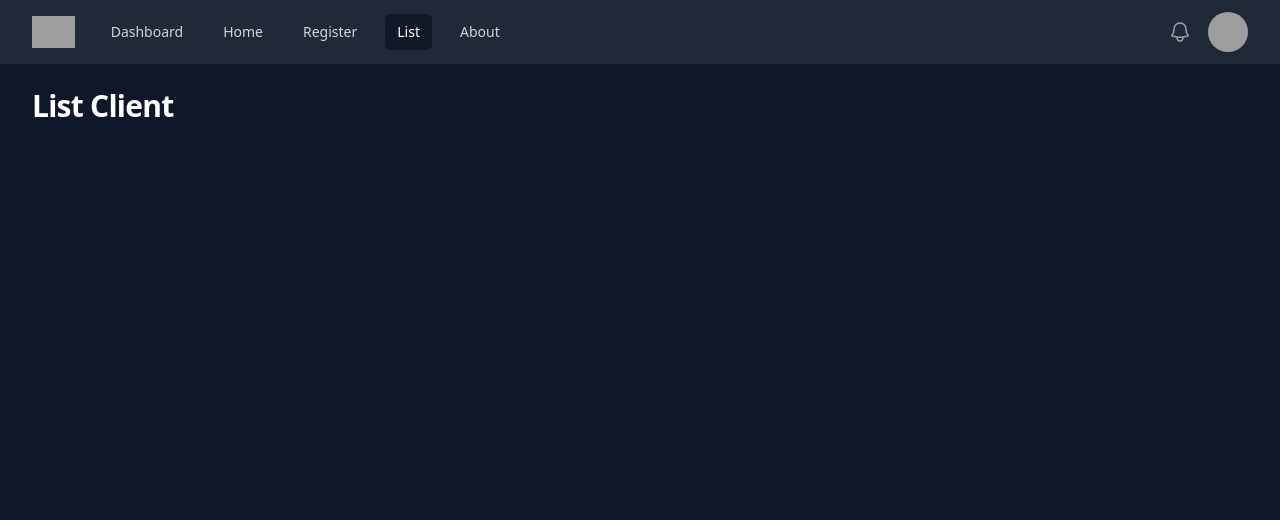
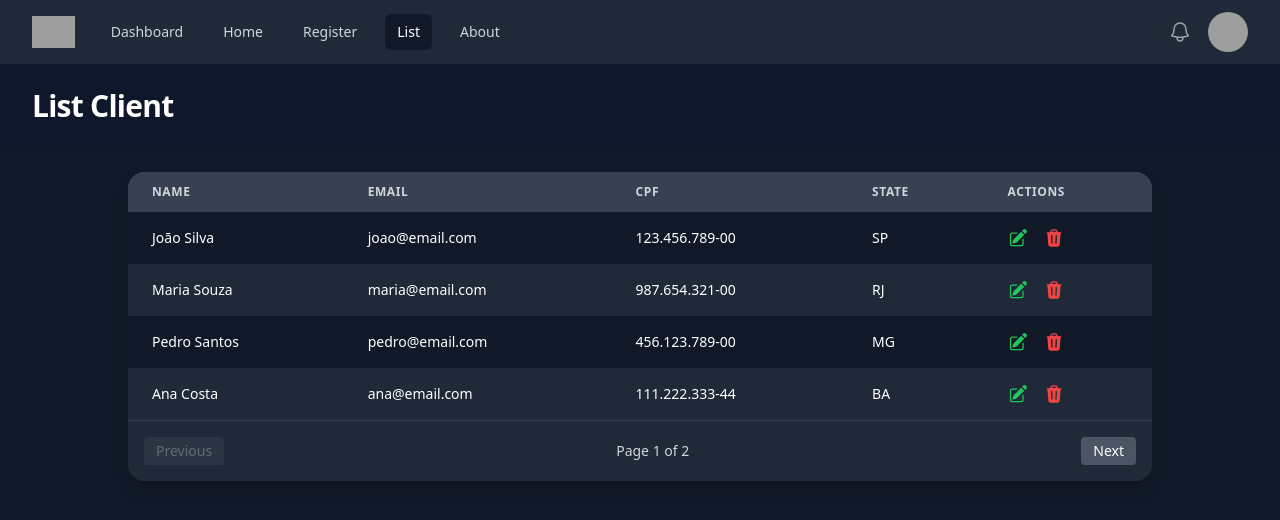
Before and after one commit to javazord/register-customer-web, a React (Vite) app: page /listcustomer in a window 1280 px wide. Shown: the top 520 px of the page. Built offline with nearby package versions, Linux system fonts and the light colour scheme; grey boxes are pictures that could not be loaded.

Commit message:
feat: criação do modelo para as telas de registro de listagem de clientes

```diff
--- a/index.html
+++ b/index.html
@@ -1,5 +1,5 @@
 <!DOCTYPE html>
-<html lang="en">
+<html lang="pt-br">
   <head>
     <meta charset="UTF-8" />
     <link rel="icon" type="image/svg+xml" href="/vite.svg" />
--- /dev/null
+++ b/src/data/states.js
@@ -0,0 +1,29 @@
+export const states = [
+  { sigla: "AC", nome: "Acre" },
+  { sigla: "AL", nome: "Alagoas" },
+  { sigla: "AP", nome: "Amapá" },
+  { sigla: "AM", nome: "Amazonas" },
+  { sigla: "BA", nome: "Bahia" },
+  { sigla: "CE", nome: "Ceará" },
+  { sigla: "DF", nome: "Distrito Federal" },
+  { sigla: "ES", nome: "Espírito Santo" },
+  { sigla: "GO", nome: "Goiás" },
+  { sigla: "MA", nome: "Maranhão" },
+  { sigla: "MT", nome: "Mato Grosso" },
+  { sigla: "MS", nome: "Mato Grosso do Sul" },
+  { sigla: "MG", nome: "Minas Gerais" },
+  { sigla: "PA", nome: "Pará" },
+  { sigla: "PB", nome: "Paraíba" },
+  { sigla: "PR", nome: "Paraná" },
+  { sigla: "PE", nome: "Pernambuco" },
+  { sigla: "PI", nome: "Piauí" },
+  { sigla: "RJ", nome: "Rio de Janeiro" },
+  { sigla: "RN", nome: "Rio Grande do Norte" },
+  { sigla: "RS", nome: "Rio Grande do Sul" },
+  { sigla: "RO", nome: "Rondônia" },
+  { sigla: "RR", nome: "Roraima" },
+  { sigla: "SC", nome: "Santa Catarina" },
+  { sigla: "SP", nome: "São Paulo" },
+  { sigla: "SE", nome: "Sergipe" },
+  { sigla: "TO", nome: "Tocantins" },
+];
--- a/src/hooks/useCustomerForm.js
+++ b/src/hooks/useCustomerForm.js
@@ -21,6 +21,13 @@ export default function useCustomerForm() {
     setFormData((prev) => ({
       ...prev,
       [name]: value,
+    }));
+  };
+
+  const handleChangeState = (value) => {
+    setFormData((prev) => ({
+      ...prev,
+      state: value.nome,
     }));
   };
 
@@ -57,5 +64,6 @@ export default function useCustomerForm() {
     handleChange,
     handleChangeEmail,
     getFormattedCpf,
+    handleChangeState,
   };
 }
--- a/src/routes/AppRoutes.jsx
+++ b/src/routes/AppRoutes.jsx
@@ -1,8 +1,8 @@
 import { Route, Routes } from "react-router-dom";
-import CustomerRegisterForm from "../views/customer/CustomerRegisterForm";
-import CustomerList from "../views/customer/CustomerList";
 import Home from "../views/Home";
 import About from "../views/about/About";
+import CustomerRegisterForm from "../views/customer/register/CustomerRegisterForm";
+import CustomerList from "../views/customer/list/CustomerList";
 
 export default function AppRoutes() {
   return (
--- a/src/views/customer/CustomerListForm.jsx
+++ /dev/null
@@ -1,7 +0,0 @@
-export default function CustomerListForm() {
-  return (
-    <main>
-      <div className="w-screen h-screen flex justify-center"></div>
-    </main>
-  );
-}
--- /dev/null
+++ b/src/views/customer/list/CustomerListForm.jsx
@@ -0,0 +1,5 @@
+import CustomerTable from "./CustomerTable";
+
+export default function CustomerListForm() {
+  return <CustomerTable />;
+}
--- /dev/null
+++ b/src/views/customer/list/CustomerTable.jsx
@@ -0,0 +1,146 @@
+import { PencilSquareIcon, TrashIcon } from "@heroicons/react/24/solid";
+import { useState } from "react";
+
+const data = [
+  {
+    id: 1,
+    name: "João Silva",
+    email: "joao@email.com",
+    cpf: "123.456.789-00",
+    estado: "SP",
+  },
+  {
+    id: 2,
+    name: "Maria Souza",
+    email: "maria@email.com",
+    cpf: "987.654.321-00",
+    estado: "RJ",
+  },
+  {
+    id: 3,
+    name: "Pedro Santos",
+    email: "pedro@email.com",
+    cpf: "456.123.789-00",
+    estado: "MG",
+  },
+  {
+    id: 4,
+    name: "Ana Costa",
+    email: "ana@email.com",
+    cpf: "111.222.333-44",
+    estado: "BA",
+  },
+  {
+    id: 5,
+    name: "Carlos Lima",
+    email: "carlos@email.com",
+    cpf: "555.666.777-88",
+    estado: "RS",
+  },
+  {
+    id: 6,
+    name: "Lucas Rocha",
+    email: "lucas@email.com",
+    cpf: "888.999.000-11",
+    estado: "AM",
+  },
+  {
+    id: 7,
+    name: "Fernanda Dias",
+    email: "fernanda@email.com",
+    cpf: "444.555.666-77",
+    estado: "PE",
+  },
+];
+
+export default function CustomerTable() {
+  const [currentPage, setCurrentPage] = useState(1);
+  const itemsPerPage = 4;
+
+  const indexOfLastItem = currentPage * itemsPerPage;
+  const indexOfFirstItem = indexOfLastItem - itemsPerPage;
+  const currentItems = data.slice(indexOfFirstItem, indexOfLastItem);
+  const totalPages = Math.ceil(data.length / itemsPerPage);
+
+  const handleNext = () => {
+    if (currentPage < totalPages) setCurrentPage((prev) => prev + 1);
+  };
+
+  const handlePrev = () => {
+    if (currentPage > 1) setCurrentPage((prev) => prev - 1);
+  };
+
+  return (
+    <div className="overflow-x-auto p-6 bg-gray-900 min-h-screen text-white">
+      <div className="max-w-5xl mx-auto bg-gray-800 rounded-2xl shadow-lg overflow-hidden">
+        <div className="max-h-96 overflow-y-auto">
+          <table className="min-w-full text-sm">
+            <thead className="bg-gray-700 text-gray-300 uppercase text-xs tracking-wider">
+              <tr>
+                <th className="px-6 py-3 text-left">Name</th>
+                <th className="px-6 py-3 text-left">Email</th>
+                <th className="px-6 py-3 text-left">CPF</th>
+                <th className="px-6 py-3 text-left">State</th>
+                <th className="px-6 py-3 text-left">Actions</th>
+              </tr>
+            </thead>
+            <tbody>
+              {currentItems.map((person, idx) => (
+                <tr
+                  key={person.id}
+                  className={idx % 2 === 0 ? "bg-gray-900" : "bg-gray-800"}
+                >
+                  <td className="px-6 py-4 whitespace-nowrap">{person.name}</td>
+                  <td className="px-6 py-4 whitespace-nowrap">
+                    {person.email}
+                  </td>
+                  <td className="px-6 py-4 whitespace-nowrap">{person.cpf}</td>
+                  <td className="px-6 py-4 whitespace-nowrap">
+                    {person.estado}
+                  </td>
+                  <td className="px-6 py-4 whitespace-nowrap">
+                    <div className="flex gap-4 items-center">
+                      <button
+                        className="text-green-500 hover:text-green-400"
+                        title="Editar"
+                      >
+                        <PencilSquareIcon className="h-5 w-5" />
+                      </button>
+                      <button
+                        className="text-red-500 hover:text-red-400"
+                        title="Excluir"
+                      >
+                        <TrashIcon className="h-5 w-5" />
+                      </button>
+                    </div>
+                  </td>
+                </tr>
+              ))}
+            </tbody>
+          </table>
+        </div>
+
+        {/* Paginação */}
+        <div className="flex items-center justify-between p-4 border-t border-gray-700">
+          <button
+            onClick={handlePrev}
+            disabled={currentPage === 1}
+            className="text-sm text-white bg-gray-600 px-3 py-1 rounded disabled:opacity-30"
+          >
+            Previous
+          </button>
+          <span className="text-sm text-gray-300">
+            Page {currentPage} of {totalPages}
+          </span>
+          <button
+            onClick={handleNext}
+            disabled={currentPage === totalPages}
+            className="text-sm text-white bg-gray-600 px-3 py-1 rounded disabled:opacity-30"
+          >
+            Next
+          </button>
+        </div>
+      </div>
+    </div>
+  );
+}
--- a/src/views/customer/CustomerRegister.jsx
+++ b/src/views/customer/register/CustomerRegister.jsx
@@ -1,4 +1,4 @@
-import CustomerRegisterForm from "./CustomerRegisterForm";
+import CustomerRegisterForm from "../CustomerRegisterForm";
 
 export default function CustomerRegister() {
   return <CustomerRegisterForm />;
--- a/src/views/customer/CustomerRegisterForm.jsx
+++ b/src/views/customer/register/CustomerRegisterForm.jsx
@@ -4,14 +4,32 @@ import {
   Input,
   Fieldset,
   Button,
-  Select,
+  Combobox,
+  ComboboxInput,
+  ComboboxOptions,
+  ComboboxOption,
 } from "@headlessui/react";
 import clsx from "clsx";
-import useCustomerForm from "../../hooks/useCustomerForm";
+import useCustomerForm from "../../../hooks/useCustomerForm";
+import { states } from "../../../data/states";
+import { useState } from "react";
 
 export default function CustomerRegisterForm() {
-  const { formData, handleChange, getFormattedCpf, handleChangeEmail } =
-    useCustomerForm();
+  const {
+    formData,
+    handleChange,
+    handleChangeState,
+    getFormattedCpf,
+    handleChangeEmail,
+  } = useCustomerForm();
+  const [query, setQuery] = useState("");
+
+  const filteredStates =
+    query === ""
+      ? states
+      : states.filter((state) =>
+          state.nome.toLowerCase().includes(query.toLowerCase())
+        );
 
   return (
     <>
@@ -22,8 +40,8 @@ export default function CustomerRegisterForm() {
           </h1>
         </div>
       </header>
-      <main className="w-auto h-screen justify-center">
-        <div className="shadow-sm bg-slate-700 border border-white p-3 m-5">
+      <main className="h-screen">
+        <div className="max-w-4xl mx-auto shadow-sm bg-slate-700 border rounded-lg border-white p-3 m-5">
           <Fieldset className="grid grid-cols-2 gap-4">
             <Field>
               <Label className="text-sm/6 font-medium text-white">Name</Label>
@@ -52,7 +70,6 @@ export default function CustomerRegisterForm() {
               />
             </Field>
           </Fieldset>
-
           <Fieldset className="grid grid-cols-3 gap-4">
             <Field>
               <Label className="block text-sm/6 font-medium text-white">
@@ -98,7 +115,7 @@ export default function CustomerRegisterForm() {
                 className={clsx(
                   "block w-full border border-white rounded-lg bg-gray-700 px-3 py-1.5 text-sm/6 text-white "
                 )}
-                type="number"
+                type="text"
                 name="phone"
                 value={formData.phone}
                 placeholder="(99) 99999-9999"
@@ -107,24 +124,51 @@ export default function CustomerRegisterForm() {
             </Field>
           </Fieldset>
 
-          <div className="divide-x-4 border border-1 border-dashed mt-5 mb-4"></div>
+          <div className="flex items-center gap-1 mt-10 ">
+            <div className="w-10 divide-x-0 border border-1 border-dashed"></div>
+            <p className="font-bold text-white pb-1">Address</p>
+            <div className="flex-1 divide-x-0 border border-1 border-dashed"></div>
+          </div>
 
           <Fieldset className="grid grid-cols-4 gap-4">
             <Field>
               <Label className="text-sm/6 font-medium text-white">State</Label>
-              <Select
-                className={clsx(
-                  "block w-full mr-2 border border-white rounded-lg bg-gray-700 px-3 py-1.5 text-white"
-                )}
-                type="text"
+              <Combobox
+                value={states.find((s) => s.nome === formData.state) || ""}
                 name="state"
-                value={formData.state}
-                onChange={handleChange}
+                onChange={handleChangeState}
               >
-                <option></option>
-                <option></option>
-                <option></option>
-              </Select>
+                <ComboboxInput
+                  className={clsx(
+                    "block w-full mr-2 border border-white rounded-lg bg-gray-700 px-3 py-1.5 text-white"
+                  )}
+                  onChange={(event) => setQuery(event.target.value)}
+                  displayValue={(state) => state?.nome || ""}
+                  name="state"
+                />
+                <ComboboxOptions className="absolute mt-1 max-h-60 overflow-auto rounded-md bg-white shadow-lg">
+                  {filteredStates.length === 0 ? (
+                    <div className="px-4 py-2 text-gray-500">
+                      Nenhum estado encontrado
+                    </div>
+                  ) : (
+                    filteredStates.map((state) => (
+                      <ComboboxOption
+                        key={state.sigla}
+                        value={state}
+                        className={({ active }) =>
+                          clsx(
+                            "cursor-default select-none px-4 py-2",
+                            active ? "bg-blue-500 text-white" : "text-gray-900"
+                          )
+                        }
+                      >
+                        {state.nome}
+                      </ComboboxOption>
+                    ))
+                  )}
+                </ComboboxOptions>
+              </Combobox>
             </Field>
             <Field>
               <Label className="text-sm/6 font-medium text-white">City</Label>
```
Also changed, not shown: src/views/customer/list/CustomerList.jsx (renamed from src/views/customer/CustomerList.jsx).
